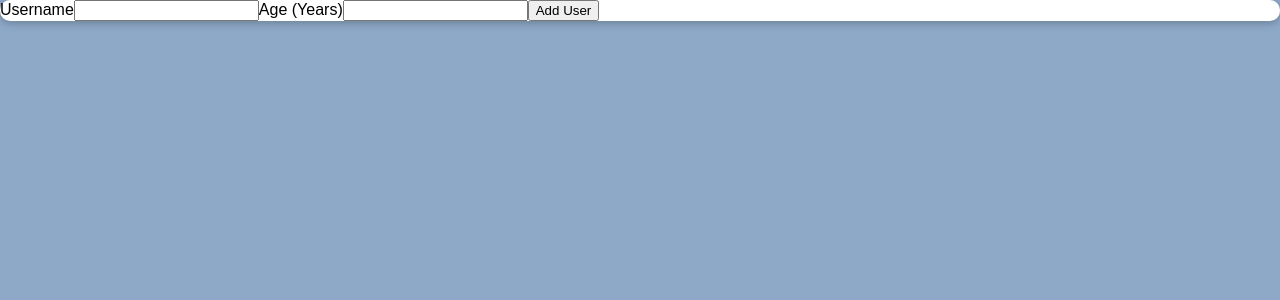
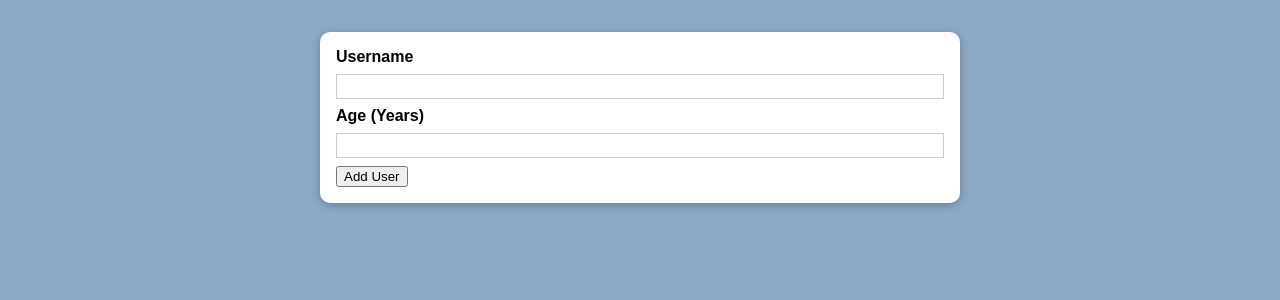
Before and after one commit to zooyaho/react-addUser-project, a React (Create React App) app: page / in a window 1280 px wide. Shown: the top 300 px of the page. Built offline with nearby package versions, Linux system fonts and the light colour scheme.

Commit message:
AddUser, Card css 연결

```diff
--- a/src/components/UI/Card.js
+++ b/src/components/UI/Card.js
@@ -3,7 +3,8 @@ import styles from './Card.module.css';
 
 const Card = (props)=>{
   return(
-    <div className={styles.card}>{props.children}</div>
+    // ``을 이용해서 외부에서 들어오는 클래스를 확장해 추가함!
+    <div className={`${styles.card} ${props.className}`}>{props.children}</div>
   );
 };
 
--- a/src/components/Users/AddUser.js
+++ b/src/components/Users/AddUser.js
@@ -1,4 +1,6 @@
 import React from "react";
+import styles from './AddUser.module.css';
+
 import Card from "../UI/Card";
 
 const AddUser = (props) => {
@@ -8,7 +10,7 @@ const AddUser = (props) => {
   };
 
   return (
-    <Card>
+    <Card className={styles.input}>
       {/* htmlFor: props속성이며, js에서 for에 해당함 */}
       <form onSubmit={addUserHandler}>
         <label htmlFor="username">Username</label>
--- a/src/components/Users/AddUser.module.css
+++ b/src/components/Users/AddUser.module.css
@@ -22,5 +22,5 @@
 
 .input input:focus {
   outline: none;
-  border-color: #4f005f;
+  border-color: #173c74;
 }
```
